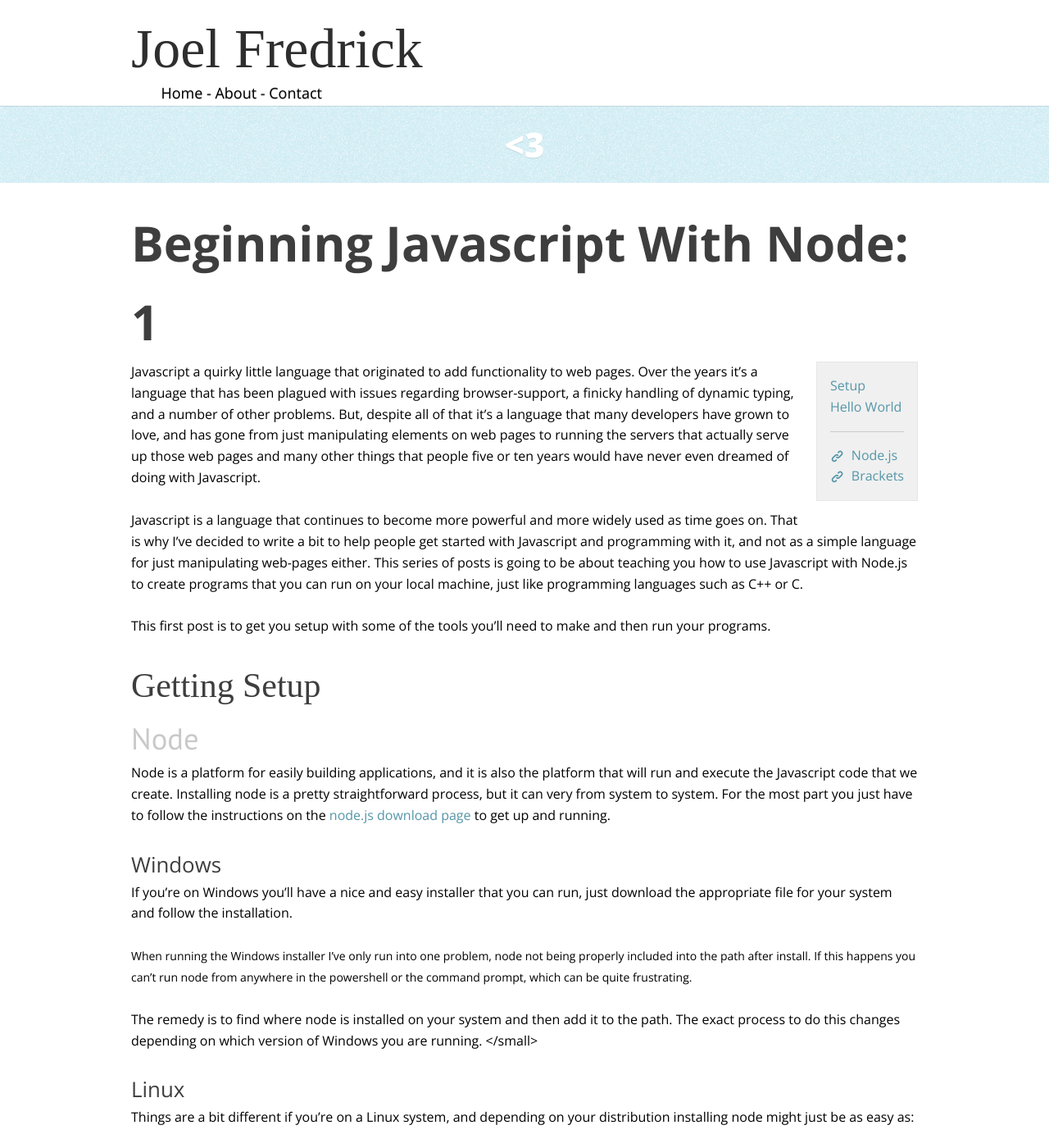
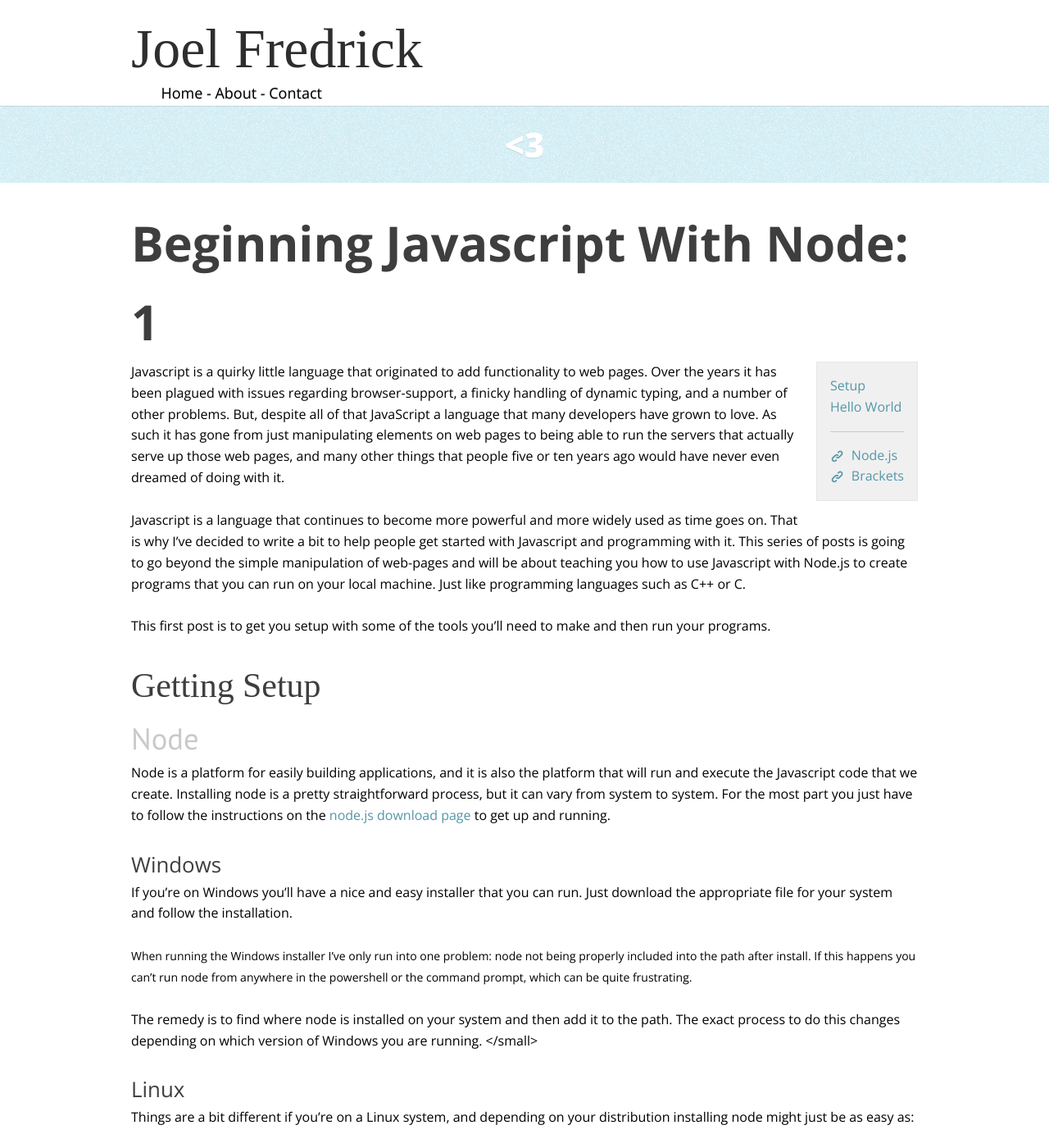
Before and after one commit to jfelsinger/joelfredrick.com, a Jekyll site: the page built from _posts/2014-10-01-Beginning-Javascript-Lesson-One.md, in a window 1280 px wide and 1400 px high. Shown: the whole window at 82% size. Built offline with Jekyll 4.4.1, drawn with Linux system fonts in a browser that asks for light colours; nearby versions of some CDN libraries; some web fonts are replaced; Markdown is read by kramdown in place of the engine named in the settings; comment, search, counter and statistics services are not loaded; some of the changed text lies outside the part shown.

Commit message:
Update 2014-10-01-Beginning-Javascript-Lesson-One.md
Edits submitted by @BilliamBrown. Thank you very much for the contribution, my writing was absolute rubbish here.

````diff
--- a/_posts/2014-10-01-Beginning-Javascript-Lesson-One.md
+++ b/_posts/2014-10-01-Beginning-Javascript-Lesson-One.md
@@ -17,22 +17,20 @@
 
 ---
 
-Javascript a quirky little language that originated to add functionality to web
-pages. Over the years it's a language that has been plagued with issues
-regarding browser-support, a finicky handling of dynamic typing, and a number
-of other problems. But, despite all of that it's a language that many developers
-have grown to love, and has gone from just manipulating elements on web pages to
-running the servers that actually serve up those web pages and many other things
-that people five or ten years would have never even dreamed of doing with
-Javascript.
+Javascript is a quirky little language that originated to add functionality to web
+pages. Over the years it has been plagued with issues regarding browser-support,
+a finicky handling of dynamic typing, and a number of other problems.
+But, despite all of that JavaScript a language that many developers
+have grown to love. As such it has gone from just manipulating elements on web pages to
+being able to run the servers that actually serve up those web pages, and many other things
+that people five or ten years ago would have never even dreamed of doing with it.
 
 Javascript is a language that continues to become more powerful and more widely
 used as time goes on. That is why I've decided to write a bit to help people get
-started with Javascript and programming with it, and not as a simple language
-for just manipulating web-pages either. This series of posts is going to be
-about teaching you how to use Javascript with Node.js to create programs that
-you can run on your local machine, just like programming languages such as
-C++ or C.
+started with Javascript and programming with it. This series of posts is going to go beyond
+the simple manipulation of web-pages and will be about teaching you how to use Javascript
+with Node.js to create programs that you can run on your local machine. Just like programming
+languages such as C++ or C.
 
 This first post is to get you setup with some of the tools you'll need to make
 and then run your programs.
@@ -43,17 +41,17 @@
 
 Node is a platform for easily building applications, and it is also the platform
 that will run and execute the Javascript code that we create. Installing node
-is a pretty straightforward process, but it can very from system to system. For
+is a pretty straightforward process, but it can vary from system to system. For
 the most part you just have to follow the instructions on the
 [node.js download page](http://nodejs.org/download/) to get up and running.
 
 <h4>Windows</h4>
 
-If you're on Windows you'll have a nice and easy installer that you can run,
-just download the appropriate file for your system and follow the installation.
+If you're on Windows you'll have a nice and easy installer that you can run.
+Just download the appropriate file for your system and follow the installation.
 
 <small>
-When running the Windows installer I've only run into one problem, node not
+When running the Windows installer I've only run into one problem: node not
 being properly included into the path after install. If this happens you can't
 run node from anywhere in the powershell or the command prompt, which can be
 quite frustrating.
@@ -80,7 +78,7 @@
 
 <h3 id="ide">IDE</h3>
 
-IDE stands for integrated development environment. It's a program that you use
+IDE stands for Integrated Development Environment. It's a program that you use
 to write your code in. If you've done any programming before you might have a
 preferred IDE, and that's ok. If you're new to programming though, or you just
 want to try something new, I suggest you checkout
@@ -116,7 +114,7 @@
 console.log('Hello World!');
 ```
 
-when you're done save your program to your computer. Name it something you'll
+When you're done save your program to your computer. Name it something you'll
 remember or just `app.js`, it doesn't matter too much.
 
 Then, open up your console and `cd` to the directory where you stored your
@@ -171,11 +169,11 @@
 handle some of the outputting of data to the console.
 
 After we specify the console object, we're calling the conole object's `log`
-method. A method is a name for something that an object to do, and the syntax to
-access an object's method is a period followed by the method name, `.log`.
+method. A method is a name for something that an object can do. The syntax to
+access an object's methods is a period followed by the method name, `.log`.
 
-Just accessing an object's method isn't enough though, to actually run the
-method you have to follow it by parenthesis, `()`. Methods can also take in data
+Just accessing an object's methods isn't enough though, to actually run the
+method you have to follow it with parenthesis, `()`. Methods can also take in data
 they need to execute properly, and the way that is done is by passing the value
 `(` between `)` two parenthesis. In our case, we pased in the string-literal,
 `('Hello World!')`.
````
Also changed, not shown: other parts of _posts/2014-10-01-Beginning-Javascript-Lesson-One.md (+9 -9 lines).
